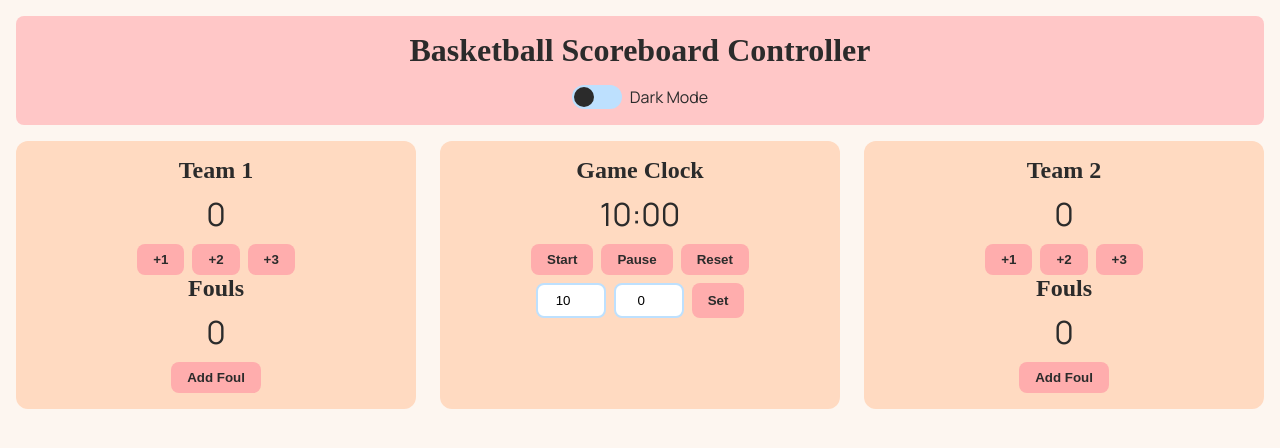
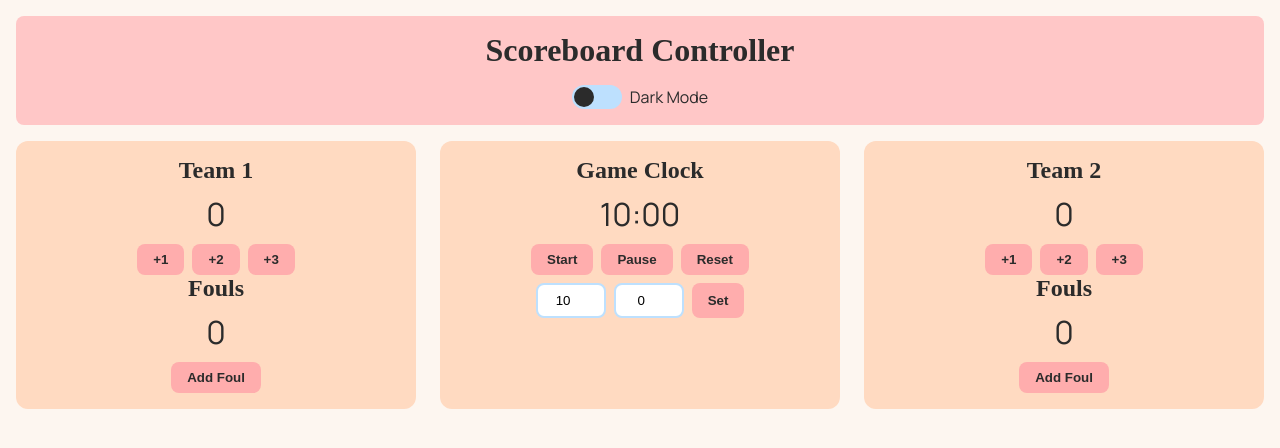
Before and after one commit to palakjagpal/Score-counter, a plain HTML site: page index.html in a window 1280 px wide. Drawn offline with Linux system fonts and the light colour scheme; a web font is replaced by a local one.

Commit message:
Update index.html

```diff
--- a/index.html
+++ b/index.html
@@ -3,7 +3,7 @@
     <head>
         <meta charset="UTF-8">
         <meta name="viewport" content="width=device-width, initial-scale=1.0">
-        <title>Basketball Scoreboard Controller</title>
+        <title>Scoreboard Controller</title>
         <link rel="stylesheet" href="index.css">
         <link rel="preconnect" href="https://fonts.googleapis.com">
         <link rel="preconnect" href="https://fonts.gstatic.com" crossorigin>
@@ -18,7 +18,7 @@
     <body>
         <!--Header-->
         <div class="header-container">
-            <h1>Basketball Scoreboard Controller</h1>
+            <h1>Scoreboard Controller</h1>
             <div class="theme-switch-wrapper">
                 <label class="theme-switch" for="checkbox">
                     <input type="checkbox" id="checkbox">
```
